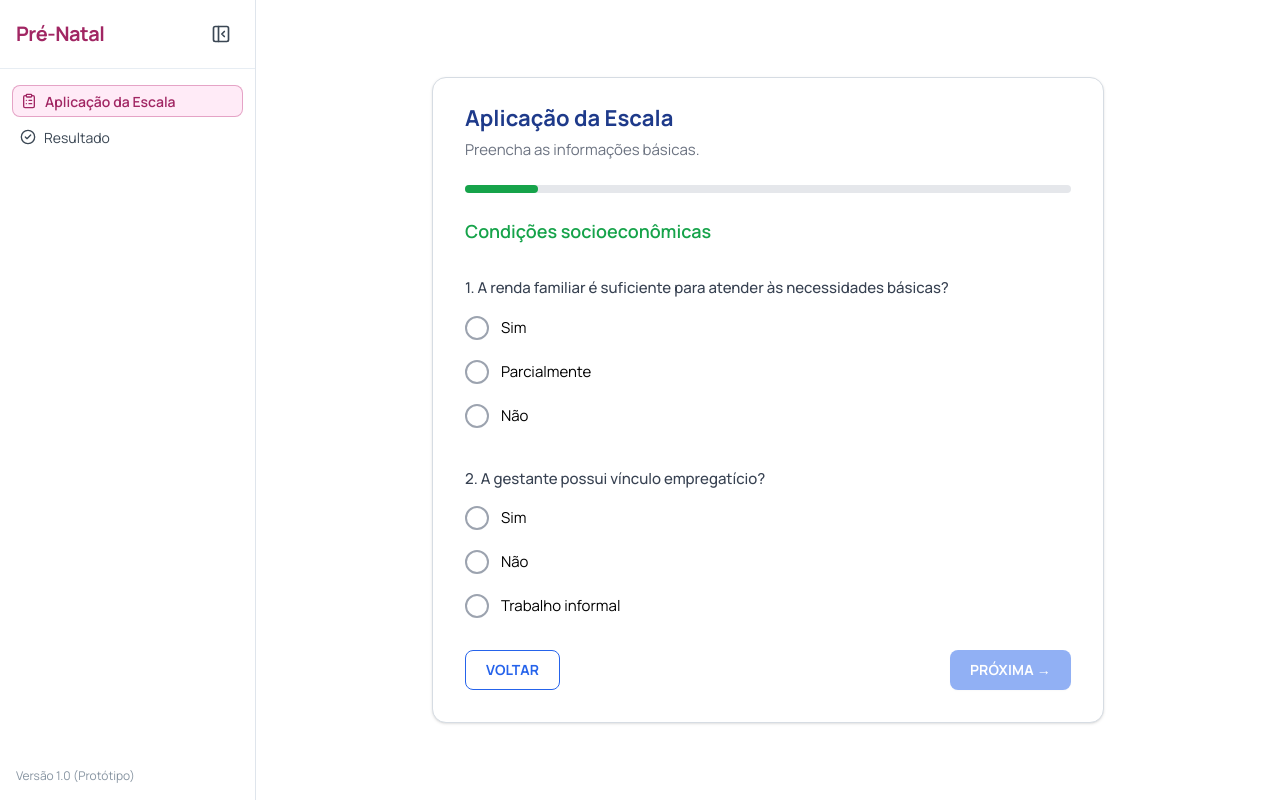
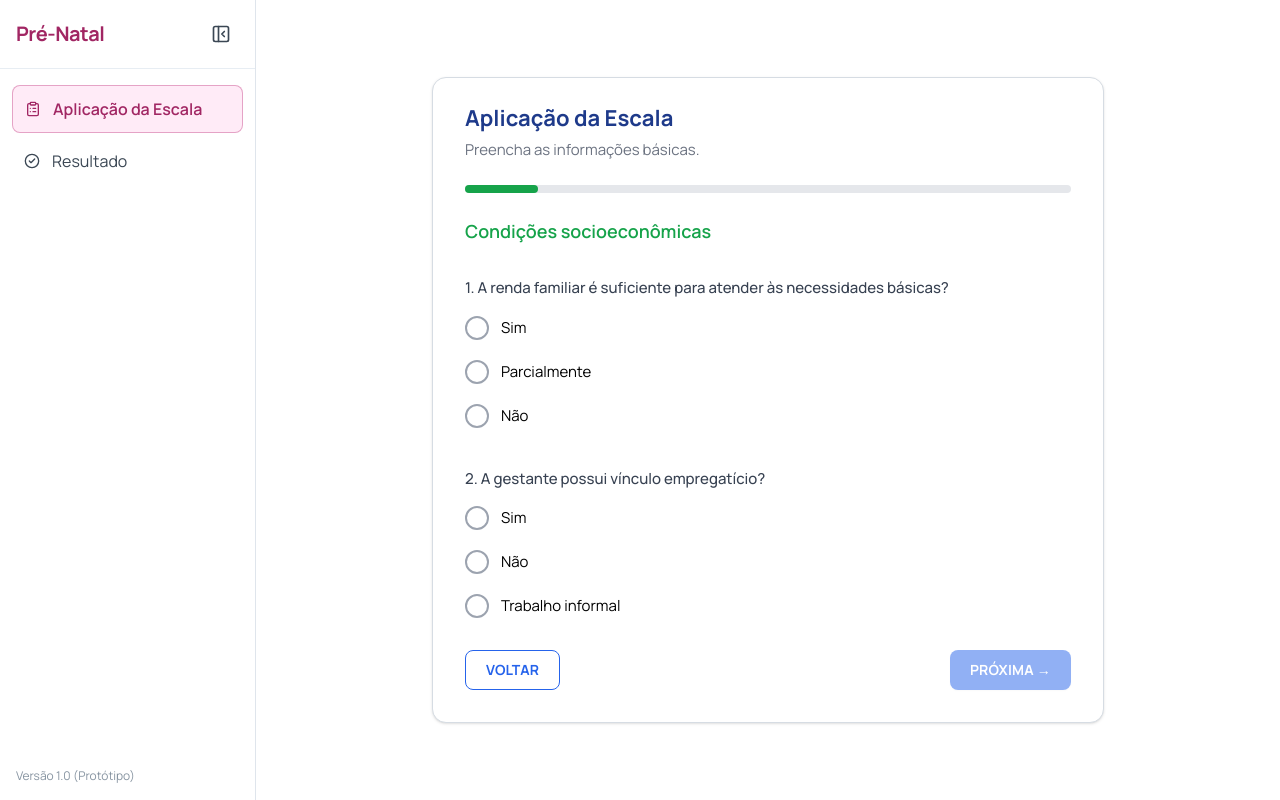
Before and after one commit to Cauatn/vunerabilidades-gestantes, a React (Vite) app: page / in a window 1280 px wide. Built offline with nearby package versions, Linux system fonts and the light colour scheme.

Commit message:
Aumenta tamanho dos itens de navegação da sidebar
Ícones de size-5 para size-6 e botões usando o size 'lg' do
SidebarMenuButton (h-12), com padding horizontal e texto text-base
maiores, deixando a navegação mais confortável de ler/clicar.

```diff
--- a/src/features/core/components/AppSidebar.tsx
+++ b/src/features/core/components/AppSidebar.tsx
@@ -17,8 +17,8 @@ import { cn } from '@/lib/utils'
 export type Tela = 'formulario' | 'resultado'
 
 const navItems: { tela: Tela; title: string; icon: React.ReactNode }[] = [
-	{ tela: 'formulario', title: 'Aplicação da Escala', icon: <ClipboardList className="size-5 shrink-0" /> },
-	{ tela: 'resultado', title: 'Resultado', icon: <CheckCircle2 className="size-5 shrink-0" /> },
+	{ tela: 'formulario', title: 'Aplicação da Escala', icon: <ClipboardList className="size-6 shrink-0" /> },
+	{ tela: 'resultado', title: 'Resultado', icon: <CheckCircle2 className="size-6 shrink-0" /> },
 ]
 
 function SidebarCollapseTrigger() {
@@ -59,8 +59,12 @@ export function AppSidebar({ activeTela, onNavigate }: { activeTela: Tela; onNav
 								<SidebarMenuItem key={item.tela}>
 									<SidebarMenuButton
 										isActive={isActive}
+										size="lg"
 										onClick={() => onNavigate(item.tela)}
-										className={cn('sidebar-nav-item-icon', isActive ? 'sidebar-nav-btn-active' : 'sidebar-nav-btn-idle')}
+										className={cn(
+											'sidebar-nav-item-icon gap-3 px-3 text-base',
+											isActive ? 'sidebar-nav-btn-active' : 'sidebar-nav-btn-idle',
+										)}
 									>
 										{item.icon}
 										<span className="min-w-0 flex-1 truncate group-data-[collapsible=icon]:hidden">{item.title}</span>
```
